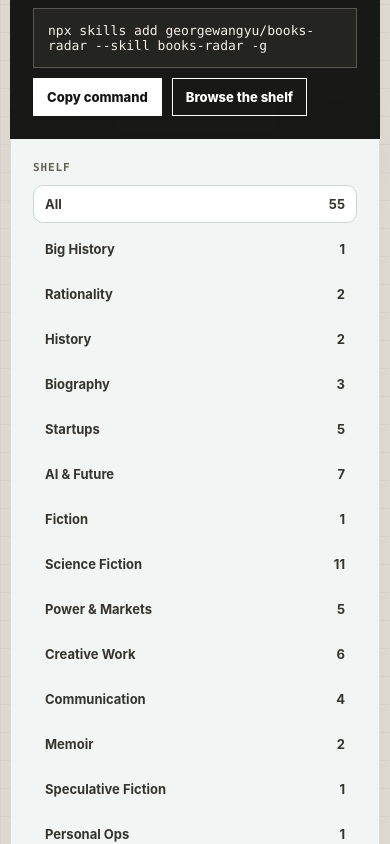
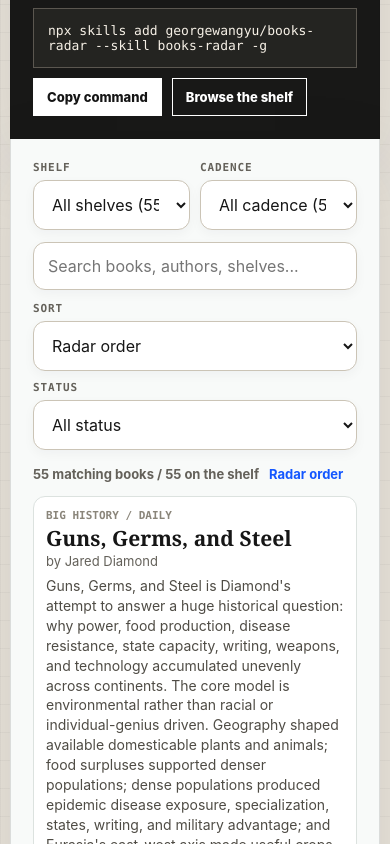
Before and after one commit to georgewangyu/books-radar, a Next.js app: page / in a window 390 px wide. Shown: the part 1200-2044 px from the top of the page. Built offline with nearby package versions, Linux system fonts and the light colour scheme.

Commit message:
fix: compact mobile catalog filters

```diff
--- a/app/books-radar-app.tsx
+++ b/app/books-radar-app.tsx
@@ -111,6 +111,26 @@
   const [formStatus, setFormStatus] = useState<Status>("idle");
   const [error, setError] = useState("");
   const [copied, setCopied] = useState("");
+  const shelfCounts = useMemo(
+    () =>
+      new Map<string, number>(
+        shelves.map((item) => [
+          item,
+          books.filter((book) => book.shelf === item).length,
+        ]),
+      ),
+    [books],
+  );
+  const cadenceCounts = useMemo(
+    () =>
+      new Map<string, number>(
+        cadences.map((item) => [
+          item,
+          books.filter((book) => book.cadence === item).length,
+        ]),
+      ),
+    [books],
+  );
 
   const filteredBooks = useMemo(() => {
     const normalizedQuery = query.trim().toLowerCase();
@@ -292,7 +312,7 @@
                 <span>
                   {item === "All"
                     ? books.length
-                    : books.filter((book) => book.shelf === item).length}
+                    : shelfCounts.get(item) ?? 0}
                 </span>
               </button>
             ))}
@@ -311,7 +331,7 @@
                 <span>
                   {item === "All"
                     ? books.length
-                    : books.filter((book) => book.cadence === item).length}
+                    : cadenceCounts.get(item) ?? 0}
                 </span>
               </button>
             ))}
@@ -319,6 +339,39 @@
         </aside>
 
         <section className="book-main" aria-label="Books">
+          <div className="mobile-filter-bar" aria-label="Compact catalog filters">
+            <label className="select-control">
+              <span>Shelf</span>
+              <select
+                aria-label="Shelf filter"
+                value={shelf}
+                onChange={(event) => setShelf(event.target.value)}
+              >
+                <option value="All">All shelves ({books.length})</option>
+                {shelves.map((item) => (
+                  <option value={item} key={item}>
+                    {item} ({shelfCounts.get(item) ?? 0})
+                  </option>
+                ))}
+              </select>
+            </label>
+            <label className="select-control">
+              <span>Cadence</span>
+              <select
+                aria-label="Cadence filter"
+                value={cadence}
+                onChange={(event) => setCadence(event.target.value)}
+              >
+                <option value="All">All cadence ({books.length})</option>
+                {cadences.map((item) => (
+                  <option value={item} key={item}>
+                    {item} ({cadenceCounts.get(item) ?? 0})
+                  </option>
+                ))}
+              </select>
+            </label>
+          </div>
+
           <div className="catalog-toolbar">
             <label className="search-input">
               <span className="sr-only">Search books</span>
--- a/app/globals.css
+++ b/app/globals.css
@@ -382,6 +382,10 @@
 
 .book-main {
   padding: 22px;
+}
+
+.mobile-filter-bar {
+  display: none;
 }
 
 .catalog-toolbar {
@@ -840,12 +844,14 @@
   }
 
   .book-nav {
-    border-right: 0;
-    border-bottom: 1px solid #dce2df;
+    display: none;
   }
 
-  .rail-list {
+  .mobile-filter-bar {
+    display: grid;
     grid-template-columns: repeat(2, minmax(0, 1fr));
+    gap: 10px;
+    margin-bottom: 12px;
   }
 
   .catalog-toolbar,
```
Also changed, not shown: 1 other file (tests, documents, lock files or other folders).
